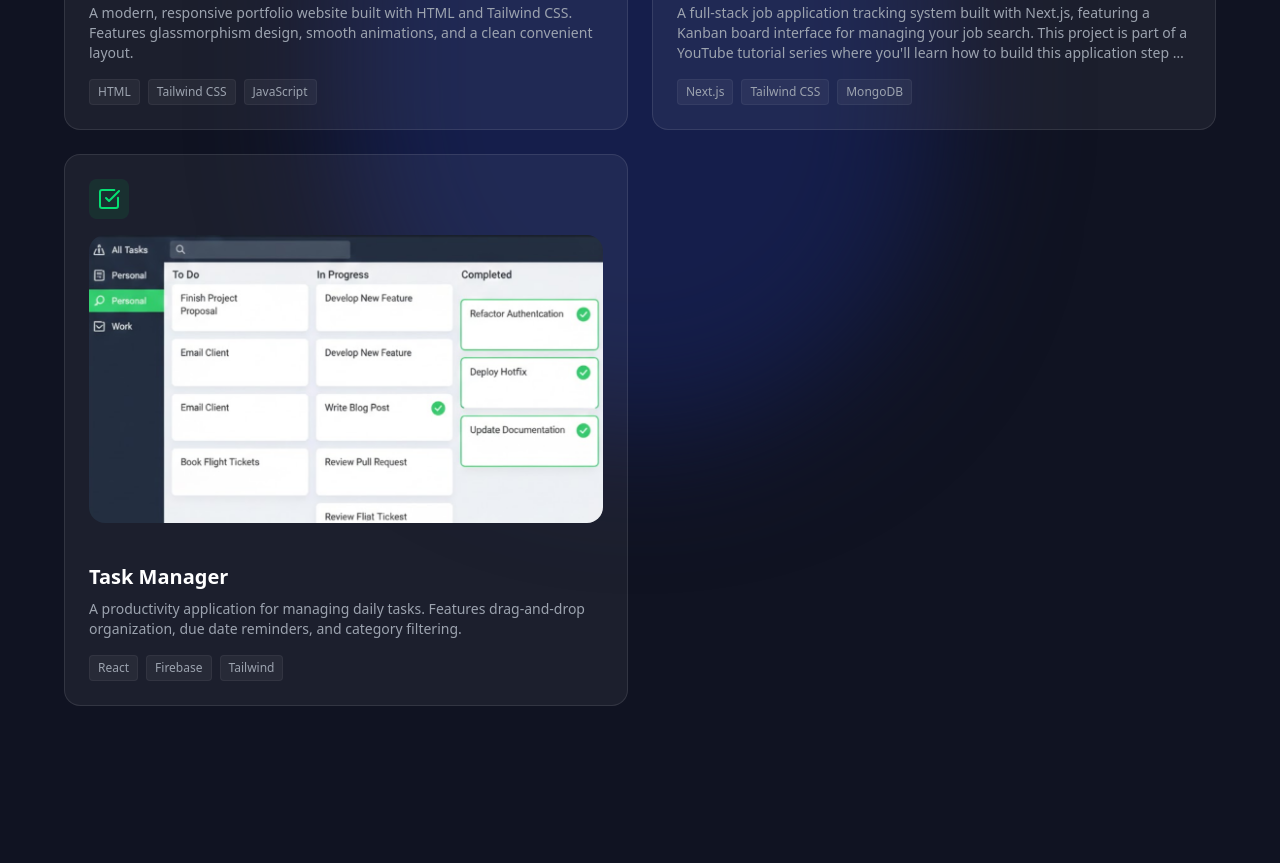
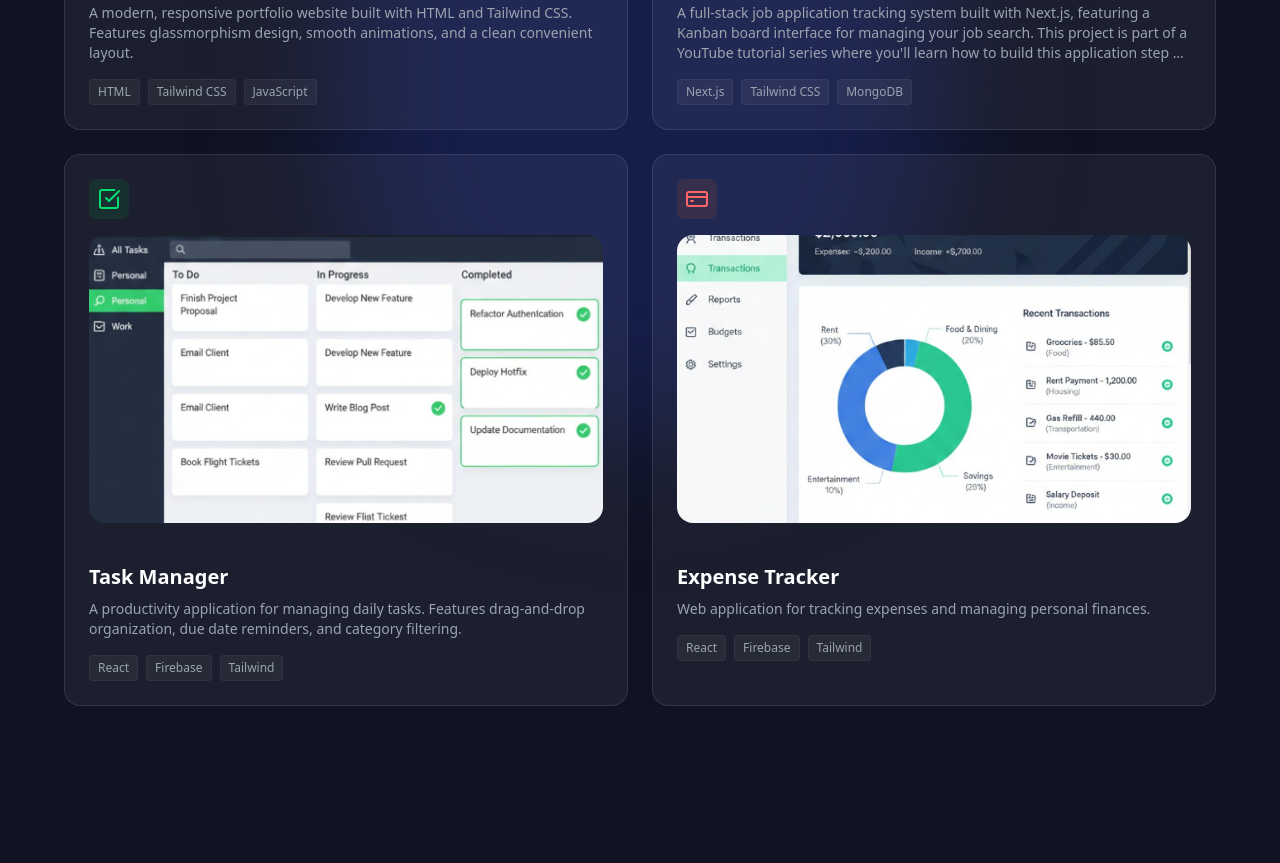
Before and after one commit to JASSIM-ALHUMAID/202257400-JassimAlhumaid-assignment1, a website: page index.html in a window 1280 px wide. Shown: the part 2437-3300 px from the top of the page. Drawn offline with nearby package versions, Linux system fonts and the light colour scheme.

Commit message:
adding a fourth project and minor enhancement

```diff
--- a/index.html
+++ b/index.html
@@ -102,7 +102,7 @@
               <h3
                 class="text-sm font-bold tracking-widest text-white uppercase mb-6 border-b border-white/10 pb-4"
               >
-                At A Glance
+                My Focus & Toolkit:
               </h3>
 
               <div class="grid gap-6">
@@ -251,7 +251,7 @@
                   <img
                     src="/assets/images/job-tracker.png"
                     class="w-full h-72 object-cover rounded-2xl"
-                    alt="Portfolio Website"
+                    alt="Job tracking application"
                   />
                 </div>
 
@@ -308,7 +308,7 @@
                   <img
                     src="/assets/images/task-manager.png"
                     class="w-full h-72 object-cover rounded-2xl"
-                    alt="Portfolio Website"
+                    alt="Task manager application"
                   />
                 </div>
                 <h3
@@ -338,6 +338,59 @@
                 </div>
               </div>
             </div>
+            <!-- Project 4 -->
+            <div
+              class="group relative bg-white/5 border border-white/10 rounded-2xl overflow-hidden hover:bg-white/10 transition-colors duration-300"
+            >
+              <div class="p-6">
+                <div class="flex justify-between items-start mb-4">
+                  <div class="p-2 bg-orange-500/10 rounded-lg text-red-400">
+                    <i data-lucide="credit-card" width="24" height="24"></i>
+                  </div>
+                  <div class="flex gap-2">
+                    <a
+                      href="https://github.com/JASSIM-ALHUMAID"
+                      target="_blank"
+                      class="p-2 hover:bg-white/10 rounded-full transition-colors text-gray hover:text-white"
+                      title="View Code"
+                    >
+                      <i data-lucide="github" width="20" height="20"></i>
+                    </a>
+                  </div>
+                </div>
+                <div class="rounded-2xl mb-10">
+                  <img
+                    src="/assets/images/expencse-tracker.png"
+                    class="w-full h-72 object-cover rounded-2xl"
+                    alt="Expense tracker application"
+                  />
+                </div>
+                <h3
+                  class="text-xl font-bold mb-2 group-hover:text-orange-400 transition-colors"
+                >
+                  Expense Tracker
+                </h3>
+                <p class="text-gray text-sm mb-4 line-clamp-3">
+                  Web application for tracking expenses and managing personal finances.
+                </p>
+
+                <div class="flex flex-wrap gap-2 mt-auto">
+                  <span
+                    class="text-xs px-2 py-1 bg-white/5 rounded text-gray border border-white/5"
+                    >React</span
+                  >
+                  <span
+                    class="text-xs px-2 py-1 bg-white/5 rounded text-gray border border-white/5"
+                    >Firebase</span
+                  >
+                  <span
+                    class="text-xs px-2 py-1 bg-white/5 rounded text-gray border border-white/5"
+                    >Tailwind</span
+                  >
+                </div>
+              </div>
+            </div>
+
           </div>
         </div>
         <!--  blob background -->
--- a/package.json
+++ b/package.json
@@ -2,9 +2,10 @@
   "name": "swe363-portfolio",
   "version": "1.0.0",
   "description": "",
-  "main": "index.js",
+  "main": "index.html",
   "scripts": {
-    "test": "echo \"Error: no test specified\" && exit 1"
+    "test": "echo \"Error: no test specified\" && exit 1",
+    "dev": "tailwindcss -i ./css/styles.css -o ./css/output.css --watch"
   },
   "keywords": [],
   "author": "",
```
Also changed, not shown: assets/images/expencse-tracker.png (added), css/output.css, docs/ai-uasge-report.md (deleted).
